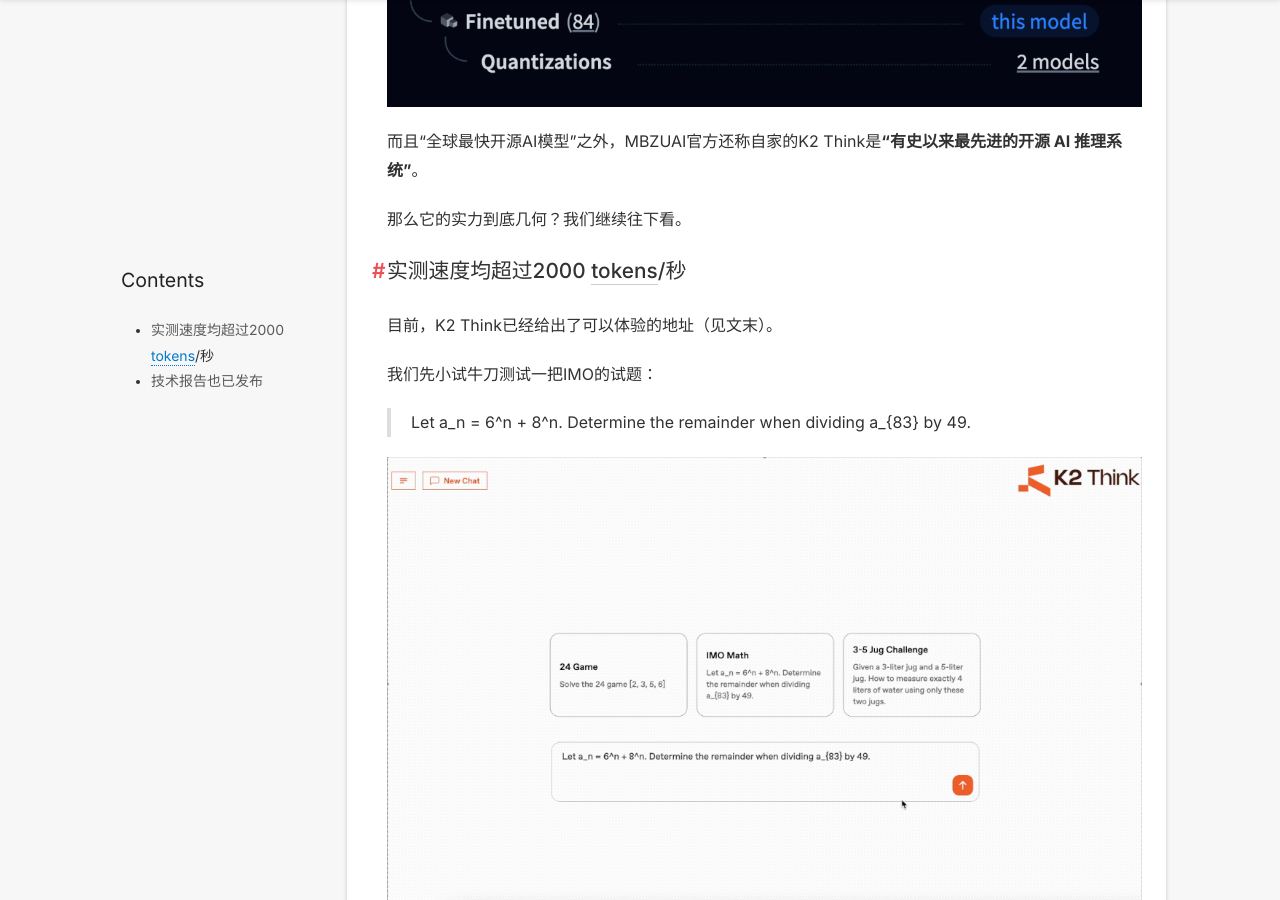
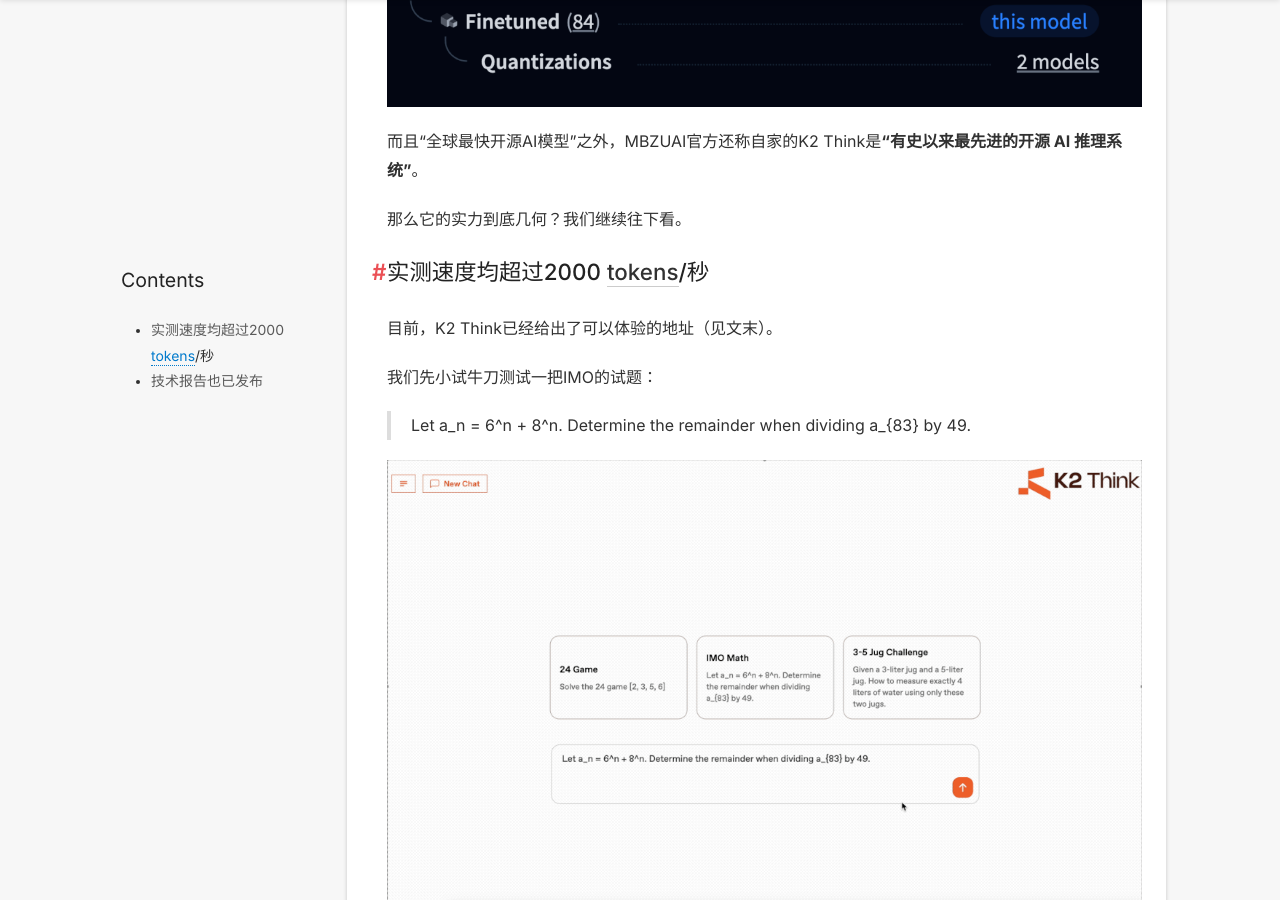
Before and after one commit to ronchun7392/ainews, a Jekyll site: the page built from _posts/2025-09-10-Qwen又立功.md, in a window 1280 px wide and 900 px high, scrolled down 1169 px. Built offline with Jekyll 4.4.1, drawn with Linux system fonts in a browser that asks for light colours; nearby versions of some CDN libraries; comment, search, counter and statistics services are not loaded.

Commit message:
删除#号

```diff
--- a/_posts/2025-09-10-Qwen又立功.md
+++ b/_posts/2025-09-10-Qwen又立功.md
@@ -31,7 +31,7 @@
 
 那么它的实力到底几何？我们继续往下看。
 
-## 实测速度均超过2000 tokens/秒
+# 实测速度均超过2000 tokens/秒
 
 目前，K2 Think已经给出了可以体验的地址（见文末）。
 
@@ -77,7 +77,7 @@
 
 ![图片](/style/image/2025-09-10/9.png)
 
-## 技术报告也已发布
+# 技术报告也已发布
 
 从体量上来看，K2 Think仅有**32B**，但官方却表示，它已经可以与OpenAI和DeepSeek旗舰推理模型的性能相当。
 
```
